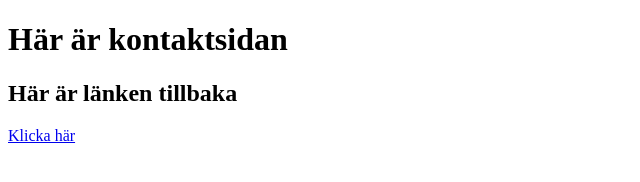
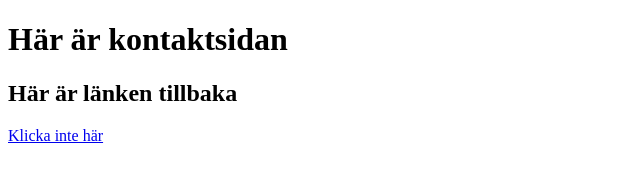
Before and after one commit to Abuckard/tryGit, a plain HTML site: page Kontakt.html in a window 1280 px wide. Shown: the full height of the page, 0-640 px from the left. Drawn offline with Linux system fonts and the light colour scheme.

Commit message:
Update Kontakt.html

```diff
--- a/Kontakt.html
+++ b/Kontakt.html
@@ -8,6 +8,6 @@
 <body>
     <h1>Här är kontaktsidan</h1>
     <h2>Här är länken tillbaka</h2>
-    <a href="index.html">Klicka här</a>
+    <a href="index.html">Klicka inte här</a>
 </body>
 </html>
```
